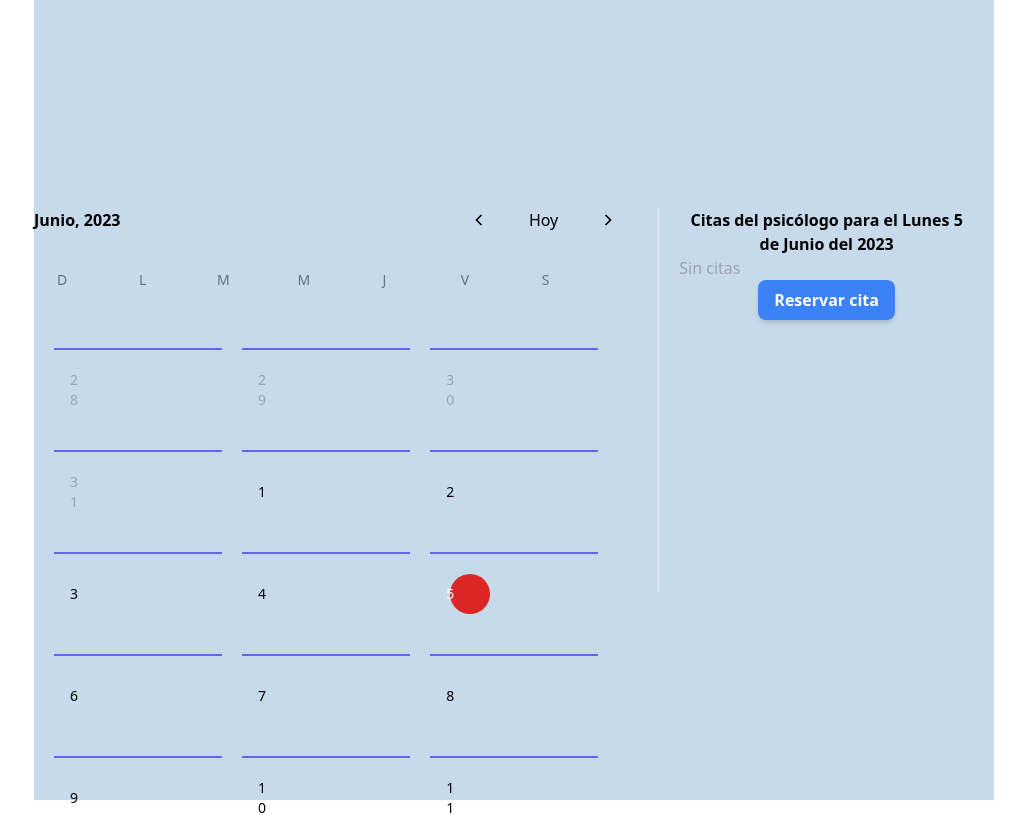
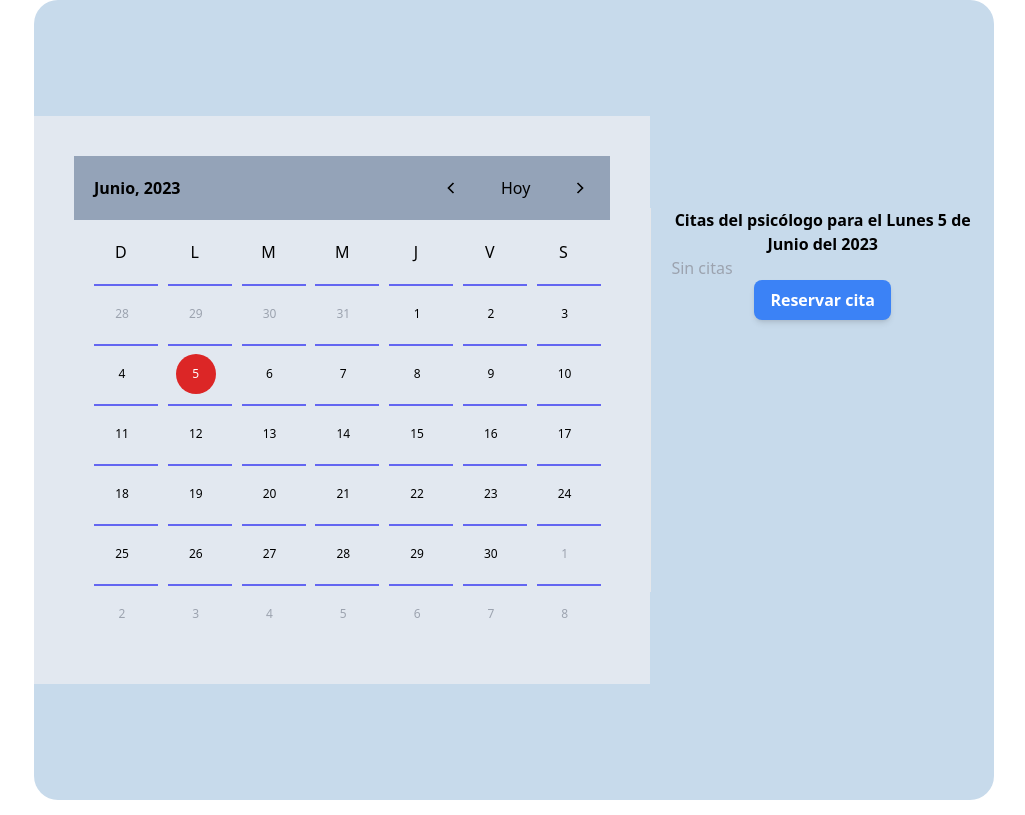
Before and after one commit to AleChirinos/Guiame, a React (Vite) app in the folder guiame/: page /calendar in a window 1280 px wide. Shown: the top 815 px of the page, without its empty margins (126-1151 px from the left). Built offline with nearby package versions, Linux system fonts and the light colour scheme.

Commit message:
logre arreglar el calendario XD

```diff
--- a/guiame/src/pages/CalendarPage.jsx
+++ b/guiame/src/pages/CalendarPage.jsx
@@ -19,9 +19,9 @@ const CalendarPage = () => {
     return(
         <main>
 
-            <div className="flex gap-10 sm:divide-x bg-[#c7daeb] justify-center sm:w-3/4 mx-auto h-screen items-center sm:flex-row flex-col">
-			<div className="w-180 h-96">
-				<div className="flex justify-between items-center">
+            <div className="flex sm:divide-x bg-[#c7daeb] justify-center sm:w-3/4 mx-auto h-screen items-center sm:flex-row flex-col rounded-3xl">
+			<div className="w-180 h-auto p-10 bg-slate-200">
+				<div className="flex justify-between items-center p-5 bg-slate-400">
 					<h1 className="select-none font-semibold">
 						{months[today.month()]}, {today.year()}
 					</h1>
@@ -49,12 +49,12 @@ const CalendarPage = () => {
 						/>
 					</div>
 				</div>
-				<div className="grid grid-flow-col auto-cols-[minmax(0,_1fr)]">
+				<div className="grid grid-flow-col auto-cols-[minmax(0,_1fr)] !pb-0">
 					{days.map((day, index) => {
 						return (
 							<h1
 								key={index}
-								className="text-sm text-center h-14 w-14 grid place-content-center text-gray-500 select-none p-0"
+								className=""
 							>
 								{day}
 							</h1>
@@ -62,14 +62,13 @@ const CalendarPage = () => {
 					})}
 				</div>
 
-				<div className=" grid grid-rows-6 gap-0">
+				<div className="grid !grid-cols-7">
 					{generateDate(today.month(), today.year()).map(
 						({ date, currentMonth, today }, index) => {
 							return (
 								<div
 									key={index}
-									className="p-2 text-center h-17 grid place-content-center text-sm border-t-2 border-t-indigo-500"
-								>
+									className="p-2 text-center h-10 w-16 place-content-center text-xs border-t-2 border-t-indigo-500">
 									<h1
 										className={cn(
 											currentMonth ? "" : "text-gray-400",
@@ -80,9 +79,9 @@ const CalendarPage = () => {
 												.toDate()
 												.toDateString() ===
 												date.toDate().toDateString()
-												? "bg-black text-white"
+												? "bg-black text-white "
 												: "",
-											"h-10 w-10 rounded-full grid place-content-center hover:bg-black hover:text-white transition-all cursor-pointer select-none"
+											"h-10 w-10 rounded-full place-content-center align-center hover:bg-black hover:text-white transition-all cursor-pointer select-none"
 										)}
 										onClick={() => {
 											setSelectDate(date);
```
